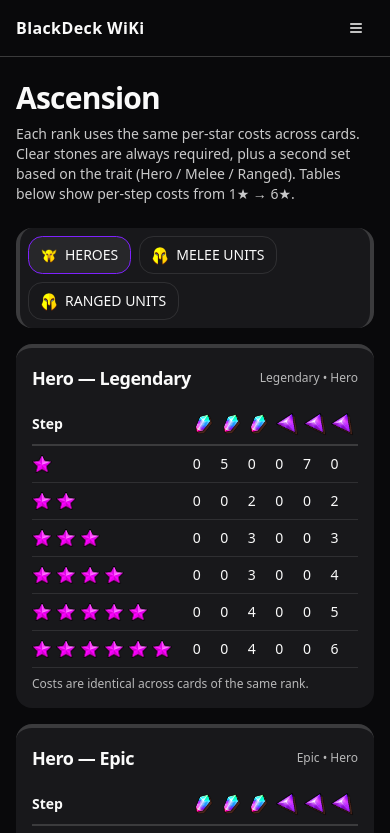
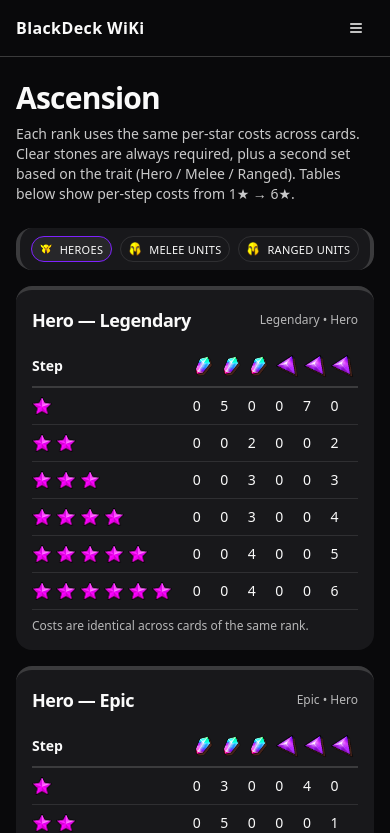
Before and after one commit to shahenwaz/blackdeck_wiki, a Next.js app: page /progression/ascension in a window 390 px wide. Shown: the top 833 px of the page. Built offline with nearby package versions, Linux system fonts and the light colour scheme.

Commit message:
style(ui/tabs): center tablist with spaced buttons; no-wrap on small screens

```diff
--- a/app/(root)/progression/ascension/page.tsx
+++ b/app/(root)/progression/ascension/page.tsx
@@ -10,7 +10,7 @@ const TabIcon = ({ src, alt = "" }: { src: string; alt?: string }) => (
     width={18}
     height={18}
     aria-hidden={alt === ""}
-    className="h-[18px] w-[18px] object-contain"
+    className="block h-[18px] w-[18px] object-contain"
   />
 );
 
--- a/components/common/Tabs.tsx
+++ b/components/common/Tabs.tsx
@@ -60,21 +60,23 @@ export default function Tabs({
         role="tablist"
         aria-orientation="horizontal"
         onKeyDown={onKeyDown}
-        className="mb-4 flex flex-wrap gap-2 rounded-2xl border-x-4 border-[color:var(--input)] p-2 bg-[var(--card)]"
+        // centered cluster, comfy gutters, never wraps
+        className="mb-4 rounded-2xl border-x-4 border-[color:var(--input)] bg-[var(--card)]
+                   px-3 py-2 flex flex-nowrap items-center justify-center gap-2 sm:gap-5"
       >
         {items.map((t) => {
           const isActive = t.id === active;
 
           const base =
-            "relative inline-flex items-center gap-2 rounded-xl px-3 py-2 " +
-            "text-sm border select-none transition-colors " +
+            "relative inline-flex items-center gap-2 rounded-xl " +
+            "px-2 sm:px-3 py-1.5 sm:py-2 " + // smaller on mobile
+            "text-[11px] sm:text-xs md:text-sm whitespace-nowrap " + // no wrap
+            "border select-none transition-colors " +
             "focus:outline-none focus-visible:ring-2 focus-visible:ring-[var(--ring)]";
 
           const cls = isActive
-            ? // Active: pill bg, crisper border, subtle primary underline
-              `${base} bg-[var(--muted)] border-[color:var(--ring)] font-medium`
-            : // Inactive: soft hover
-              `${base} border-[color:var(--border)] hover:bg-[color:var(--muted)]/60`;
+            ? `${base} bg-[var(--muted)] border-[color:var(--ring)] font-medium`
+            : `${base} border-[color:var(--border)] hover:bg-[color:var(--muted)]/60`;
 
           return (
             <button
@@ -91,12 +93,12 @@ export default function Tabs({
               {t.icon ? (
                 <span
                   aria-hidden="true"
-                  className="grid place-items-center size-4"
+                  className="inline-flex items-center justify-center shrink-0 size-3 sm:size-4"
                 >
                   {t.icon}
                 </span>
               ) : null}
-              <span>{t.label}</span>
+              <span className="tracking-wide leading-none">{t.label}</span>
             </button>
           );
         })}
```
